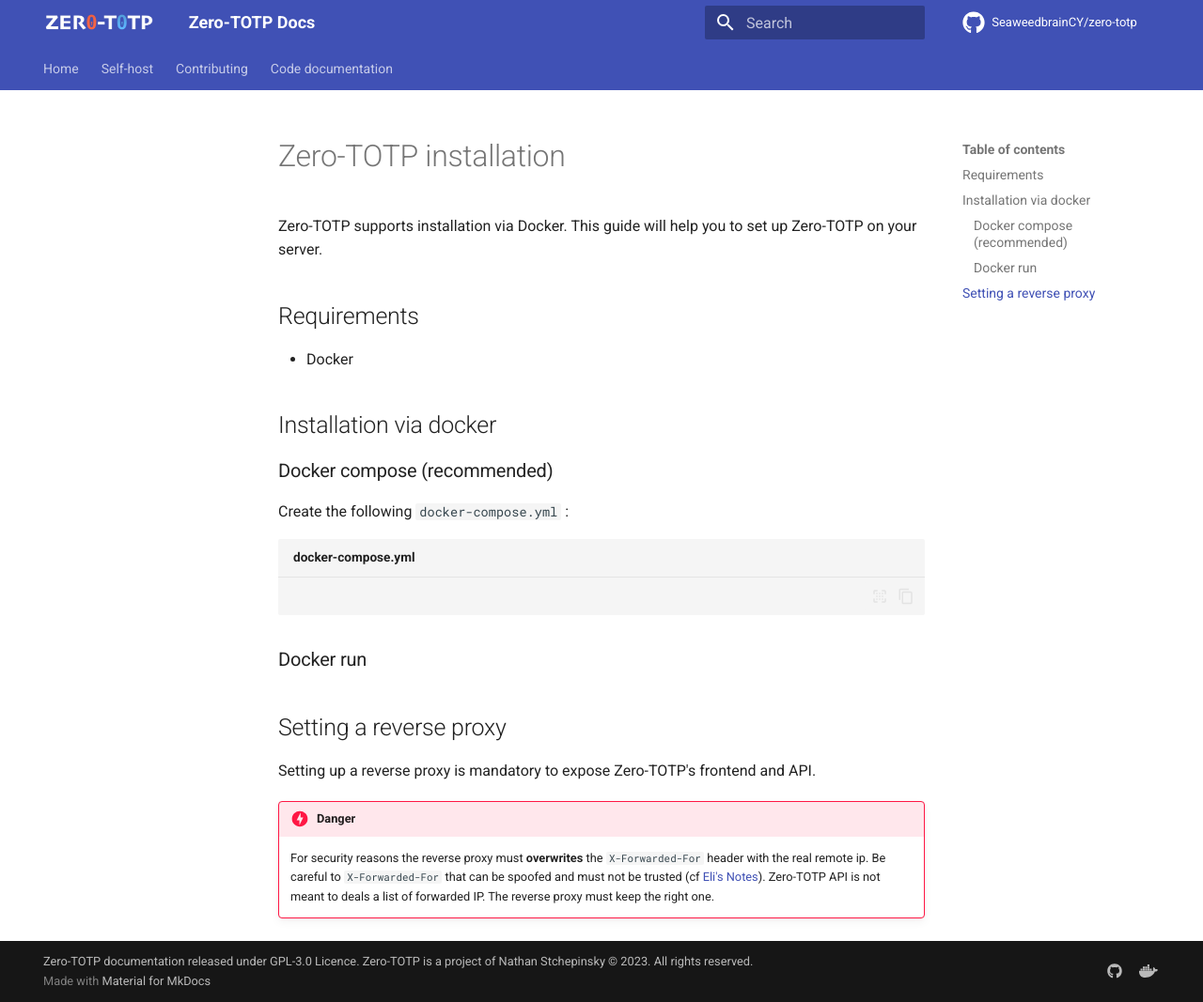
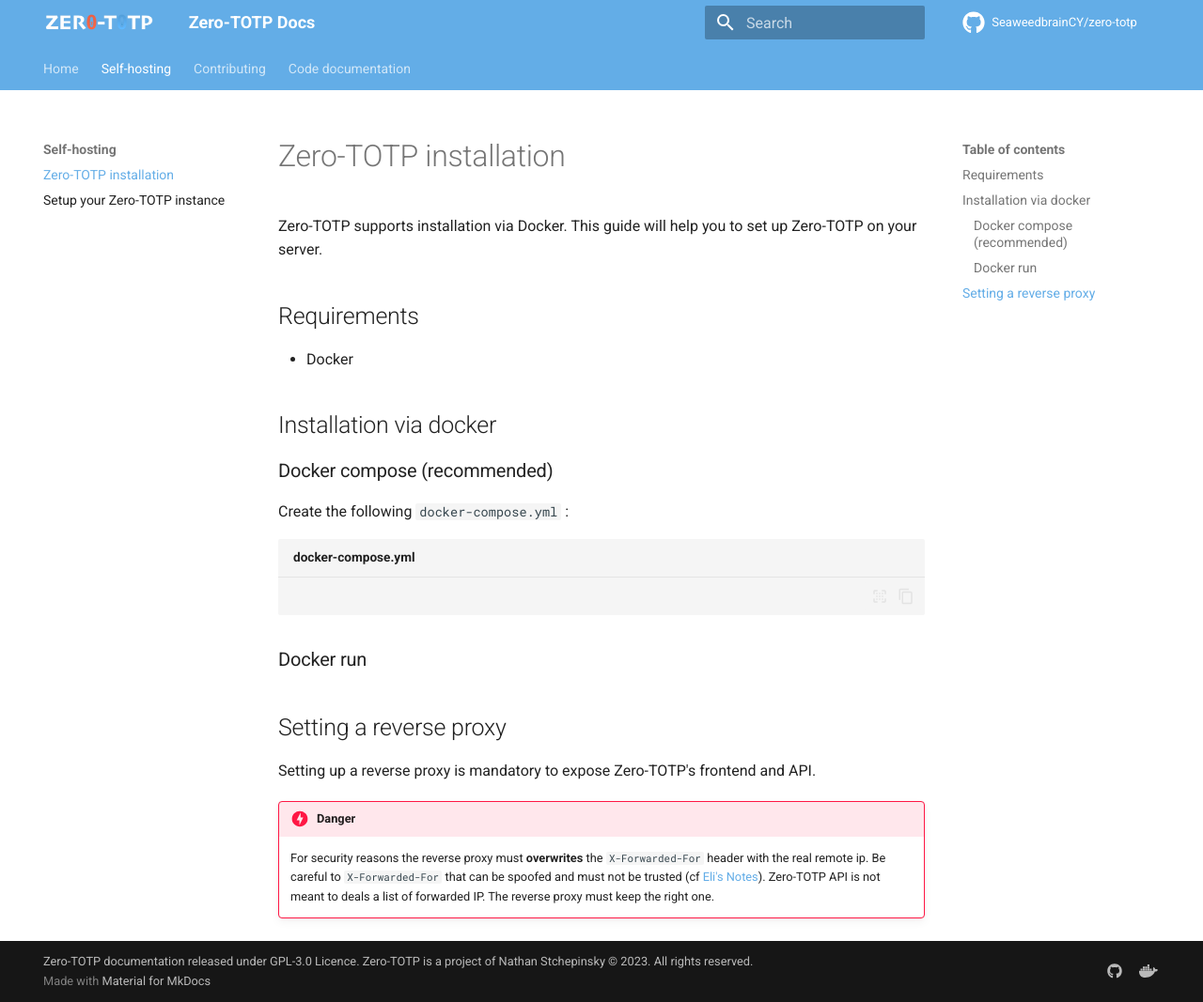
Before and after one commit to SeaweedbrainCY/zero-totp-docs, an MkDocs documentation site: the page built from docs/self_host/install.md, in a window 1280 px wide and 1067 px high. Shown: the whole window at 94% size. Built offline with MkDocs 1.6.1 and Material for MkDocs 9.7.7, drawn with Linux system fonts in a browser that asks for light colours; plug-ins that fetch from the network failed and are left out; comment, search, counter and statistics services are not loaded.

Commit message:
update theme to latch zero totp colors

```diff
--- /dev/null
+++ b/docs/stylesheets/extra.css
@@ -0,0 +1,5 @@
+:root  > * {
+    --md-primary-fg-color:        #63ade7;
+    --md-primary-fg-color--light: #16252d;
+    --md-primary-fg-color--dark:  #16252d;
+  }
--- a/mkdocs.yml
+++ b/mkdocs.yml
@@ -3,6 +3,8 @@
 theme:
   name: material
   palette:
+    primary: custom
+
   features:
     - navigation.tracking
     - navigation.instant
@@ -54,11 +56,15 @@
 nav: #https://github.com/squidfunk/mkdocs-material/discussions/4699
   - Home:
     - index.md
-  - Self-host:
-    - self_host/Setup.md
+  - Self-hosting:
+    - self_host/install.md
+    - self_host/setup.md
   - Contributing:
     - contrib/Requirements.md
     - contrib/Setup.md
   - Code documentation:
     - code_doc/api.md
     - code_doc/Cryptography.md
+
+extra_css:
+  - stylesheets/extra.css
```
